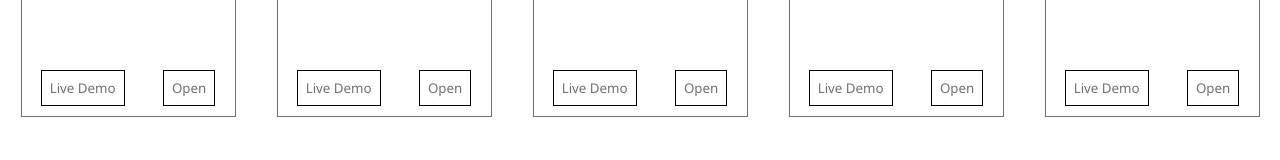
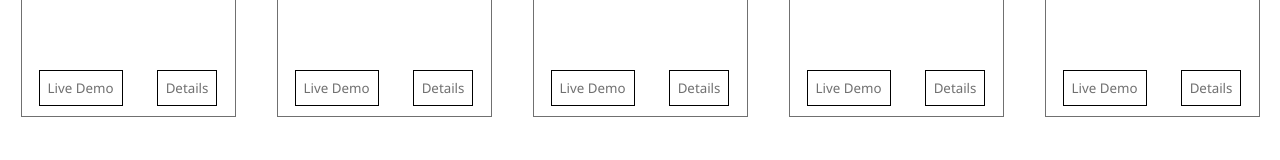
Before and after one commit to eeemons/maksudul-haque-portfolio-vue, a Vue app: page / in a window 1280 px wide. Shown: the part 582-742 px from the top of the page. Built offline with nearby package versions, Linux system fonts and the light colour scheme.

Commit message:
modal update

```diff
--- a/src/components/Micro Components/modal-item.vue
+++ b/src/components/Micro Components/modal-item.vue
@@ -15,7 +15,7 @@ export default {
 
 <template>
   <div class="container">
-    <button @click="toggleIsOpen()">Open</button>
+    <button @click="toggleIsOpen()">Details</button>
     <teleport to="body">
       <div class="modal" v-if="isOpen">
         <div class="modal-main-content">
```
